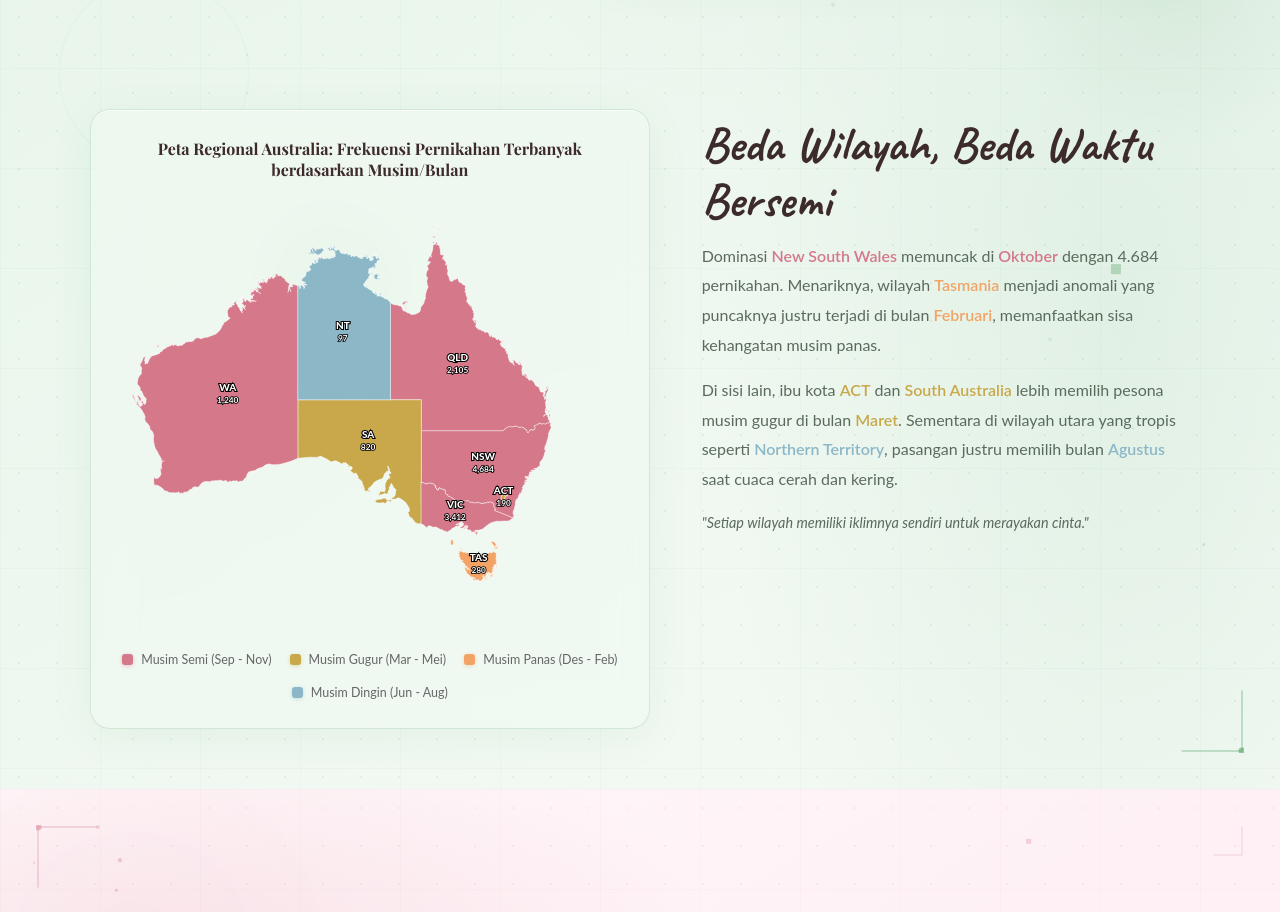
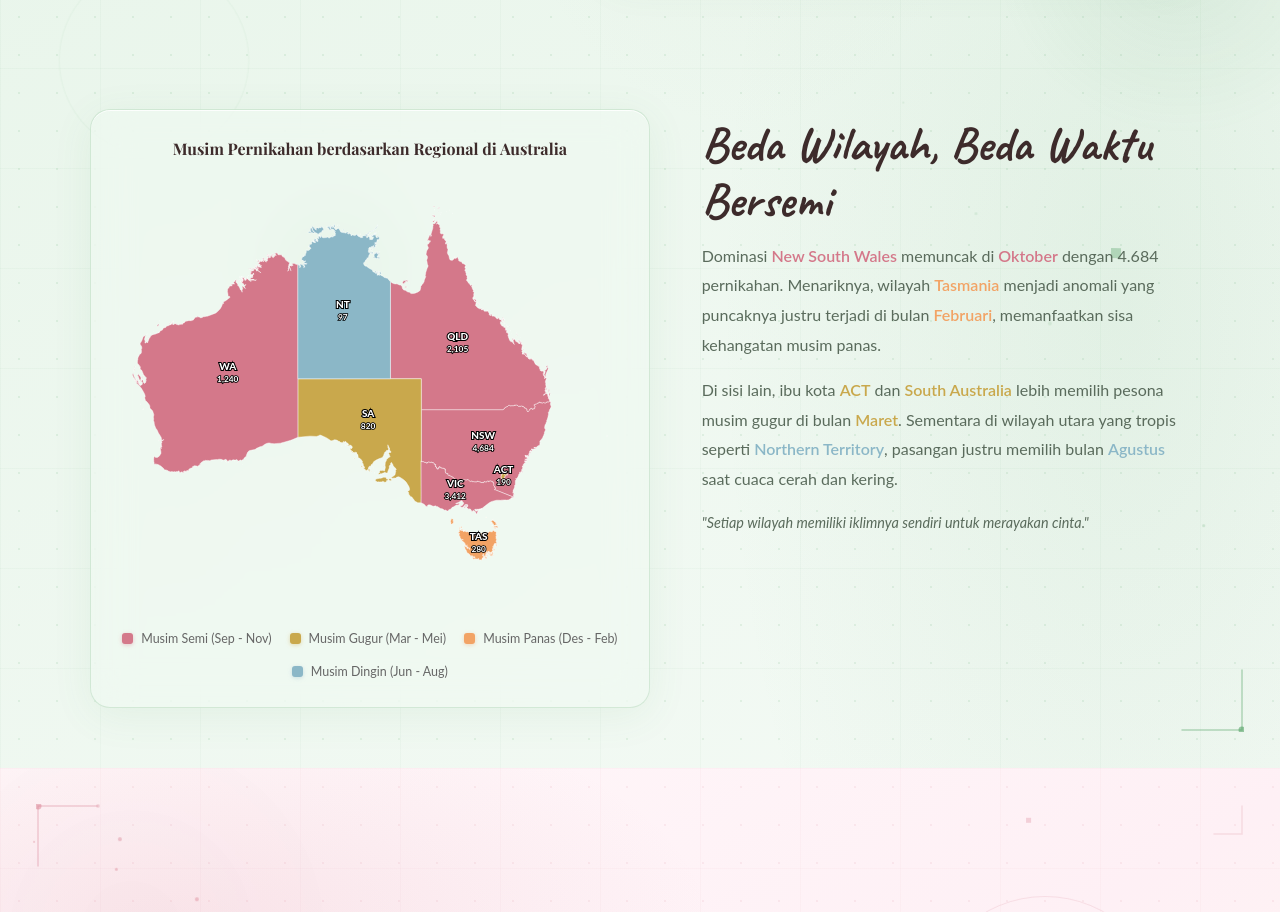
Before and after one commit to Zidanahida/VisdatAussie, a React (Vite) app: page / in a window 1280 px wide. Shown: the part 3120-4032 px from the top of the page. Built offline with nearby package versions, Linux system fonts and the light colour scheme; no server answers; a web font is replaced by a local one.

Commit message:
style : judul peta chapter 2

```diff
--- a/src/components/Chapter2.jsx
+++ b/src/components/Chapter2.jsx
@@ -414,7 +414,7 @@ export default function Chapter2({ index }) {
                     <div style={{ display: 'flex', flexWrap: 'wrap', gap: 'clamp(28px, 4.5vw, 52px)', alignItems: 'flex-start' }}>
 
                         <div style={{ flex: '1.15 1 320px' }}>
-                            <ChartCard title="Peta Regional Australia: Frekuensi Pernikahan Terbanyak berdasarkan Musim/Bulan" style={glassCard}>
+                            <ChartCard title="Musim Pernikahan berdasarkan Regional di Australia" style={glassCard}>
                                 <div style={{ width: '100%', maxWidth: '500px', margin: '0 auto' }}>
                                     <AustraliaMap
                                         data={Object.fromEntries(Object.entries(regionalPeakData).map(([k, v]) => [k, v.count]))}
```
